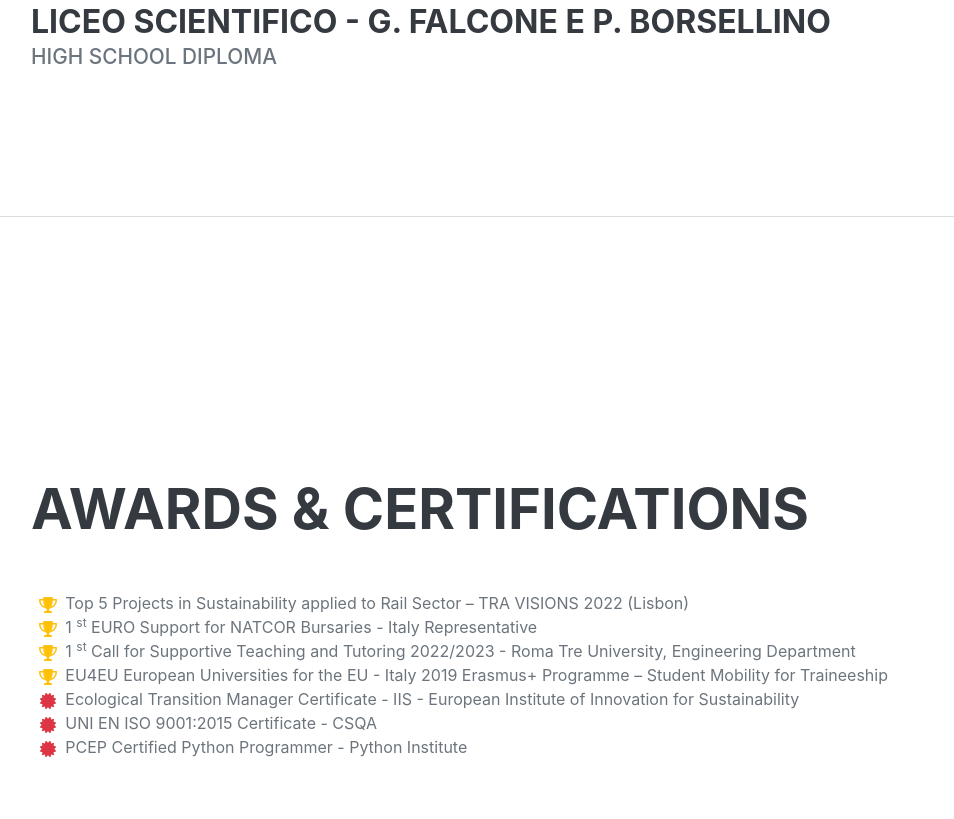
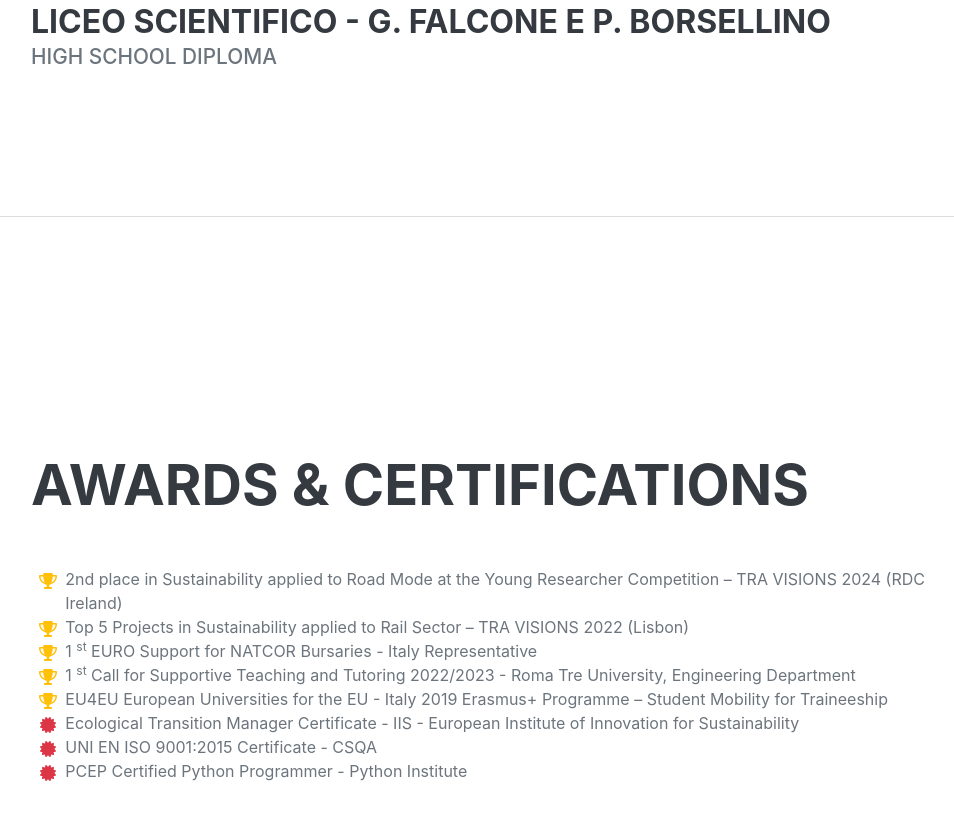
Before and after one commit to AtlasAnatomy/mobile, a plain HTML site: page index.html in a window 1280 px wide. Shown: the part 9494-10313 px from the top of the page, without its empty margins (289-1243 px from the left). Drawn offline with nearby package versions, Linux system fonts and the light colour scheme; a web font is replaced by a local one.

Commit message:
Update index.html

```diff
--- a/index.html
+++ b/index.html
@@ -787,6 +787,10 @@
                     <ul class="fa-ul mb-0">
                         <li>
                             <span class="fa-li"><i class="fas fa-trophy text-warning"></i></span>
+                            2nd place in Sustainability applied to Road Mode at the Young Researcher Competition – TRA VISIONS 2024 (RDC Ireland)
+                        </li>
+                        <li>
+                            <span class="fa-li"><i class="fas fa-trophy text-warning"></i></span>
                             Top 5 Projects in Sustainability applied to Rail Sector – TRA VISIONS 2022 (Lisbon)
                         </li>
                         <li>
```
